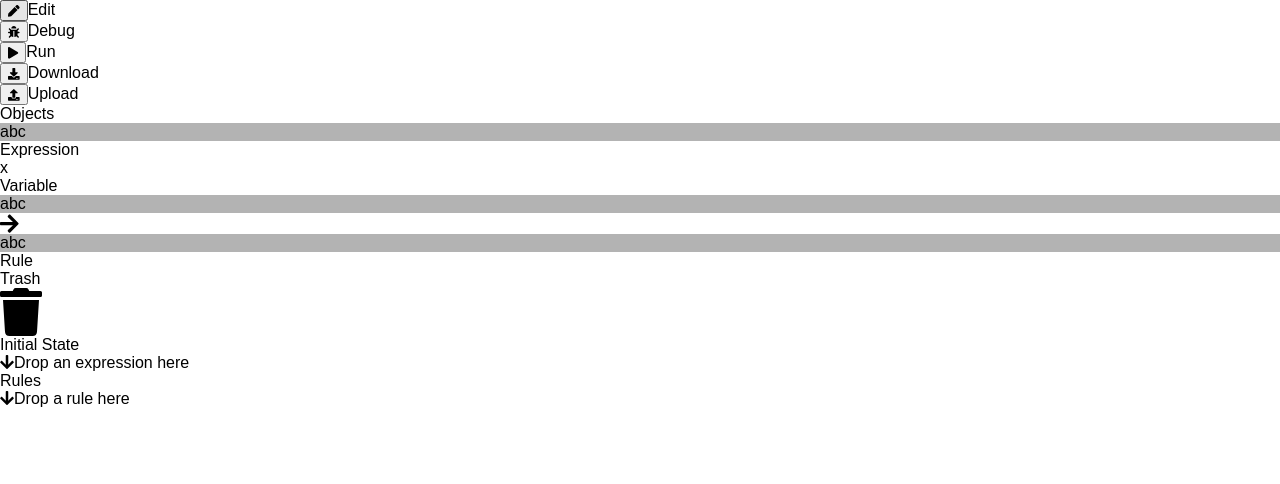
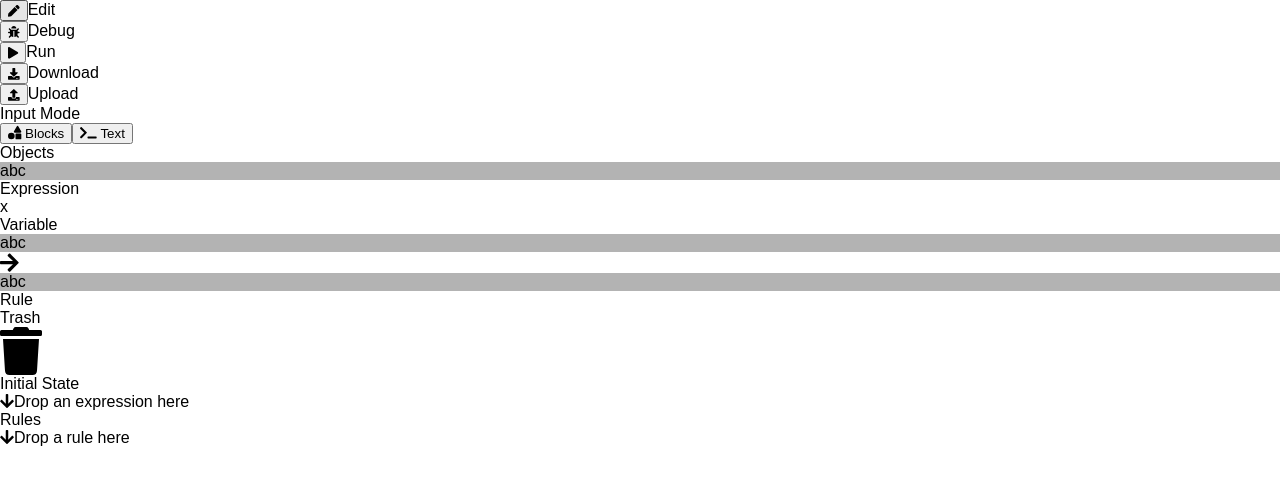
Before and after one commit to kyouko-taiga/FunBlocks, a React app: page / in a window 1280 px wide. Shown: the top 484 px of the page. Built offline with nearby package versions, Linux system fonts and the light colour scheme; the HTML template or start-up script is replaced by a standard one.

Commit message:
Add a button to switch betweeen visual and textual views.

```diff
--- a/src/UI/Components/UILibrary/Button.tsx
+++ b/src/UI/Components/UILibrary/Button.tsx
@@ -8,6 +8,7 @@ import UITheme from './UITheme'
 const styles = require('./UILibrary.module')
 
 type ButtonProps = {
+  classes?: string,
   pressed?: boolean,
   theme?: UITheme,
   icon?: IconProp,
@@ -35,7 +36,7 @@ class Button extends React.PureComponent<ButtonProps> {
       </span>
     )
 
-    const className = classNames(styles.btn, {
+    const className = classNames(styles.btn, this.props.classes, {
       [styles.pressed]: this.props.pressed,
       [styles.dark]: this.props.theme == UITheme.Dark,
     })
--- a/src/UI/Components/UILibrary/UILibrary.module.scss
+++ b/src/UI/Components/UILibrary/UILibrary.module.scss
@@ -39,7 +39,8 @@
   }
 
   &.pressed {
-
+    background-color: #737373;
+    color: #f3f3f3;
   }
 
   &.dark {
@@ -71,7 +72,7 @@
 }
 
 .btn-group {
-  display: flex;
+  display: inline-flex;
 
   & > .btn {
     &:not(:first-child) {
--- a/src/UI/Components/Workspace/Toolbox.tsx
+++ b/src/UI/Components/Workspace/Toolbox.tsx
@@ -4,6 +4,8 @@ import { FontAwesomeIcon } from '@fortawesome/react-fontawesome'
 
 import * as AST from 'FunBlocks/AST'
 import Block from 'FunBlocks/UI/Components/Block'
+import Button from 'FunBlocks/UI/Components/UILibrary/Button'
+import ButtonGroup from 'FunBlocks/UI/Components/UILibrary/ButtonGroup'
 import ObjectTrash from './ObjectTrash'
 import ToolButton from './ToolButton'
 
@@ -17,6 +19,17 @@ class Toolbox extends React.PureComponent {
   render() {
     return (
       <div className={ styles.toolbox }>
+        <div className={ styles.sectionHeading }>Input Mode</div>
+        <div className={ styles.inputMode }>
+          <ButtonGroup>
+            <Button classes={ styles.btn } pressed>
+              <FontAwesomeIcon icon="shapes" /> Blocks
+            </Button>
+            <Button classes={ styles.btn }>
+              <FontAwesomeIcon icon="terminal" /> Text
+            </Button>
+          </ButtonGroup>
+        </div>
         <div className={ styles.sectionHeading }>Objects</div>
         <div className={ styles.toolMatrix }>
           <div className={ styles.row }>
--- a/src/UI/Icons.ts
+++ b/src/UI/Icons.ts
@@ -10,7 +10,9 @@ import {
   faMousePointer,
   faPen,
   faPlay,
+  faShapes,
   faSquare,
+  faTerminal,
   faTrash,
   faUpload,
 } from '@fortawesome/free-solid-svg-icons'
@@ -26,6 +28,8 @@ library.add(
   faMousePointer,
   faPen,
   faPlay,
+  faShapes,
   faSquare,
+  faTerminal,
   faTrash,
   faUpload)
```
Also changed, not shown: src/UI/Components/Workspace/Workspace.module.scss (+12 -1 lines).
